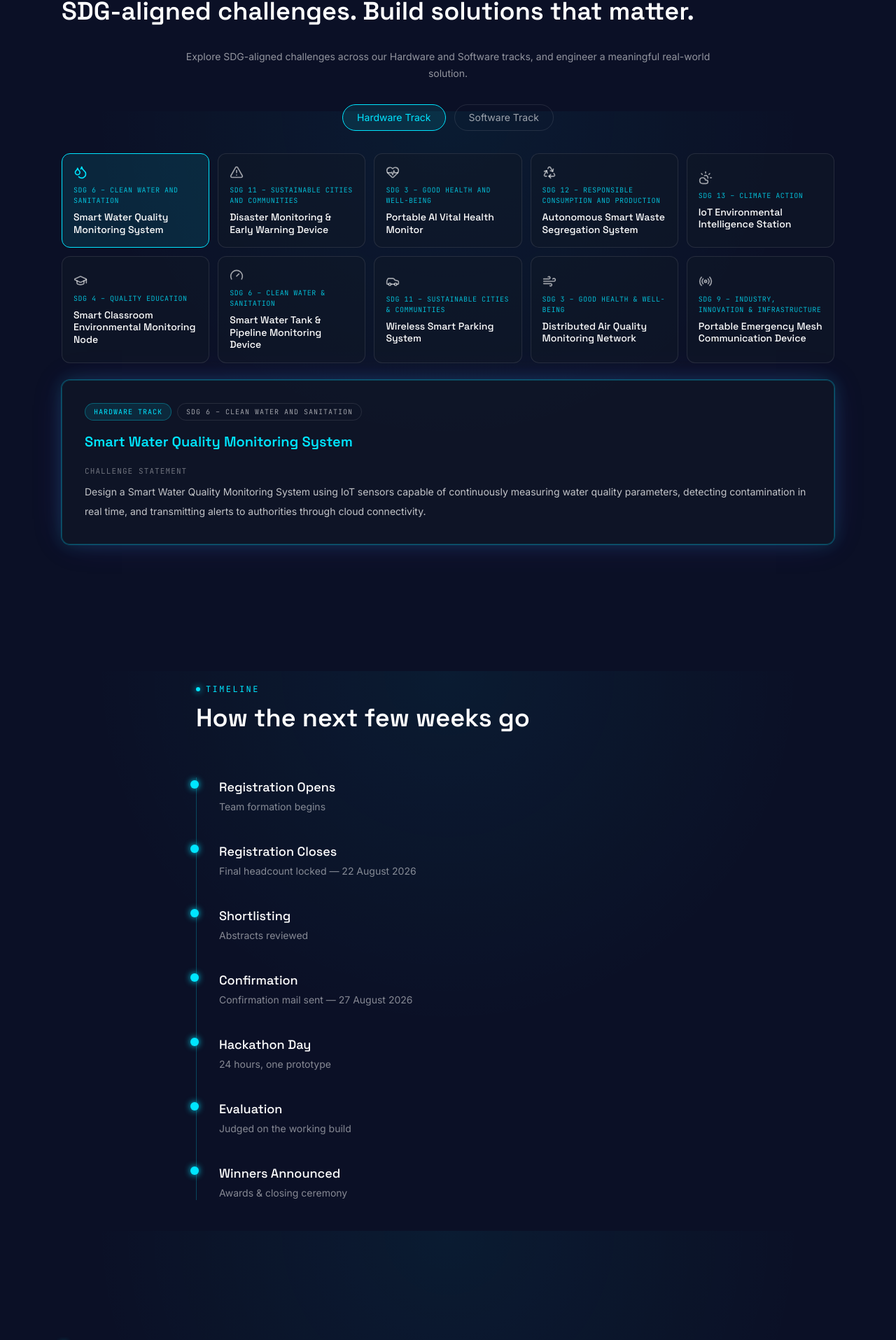
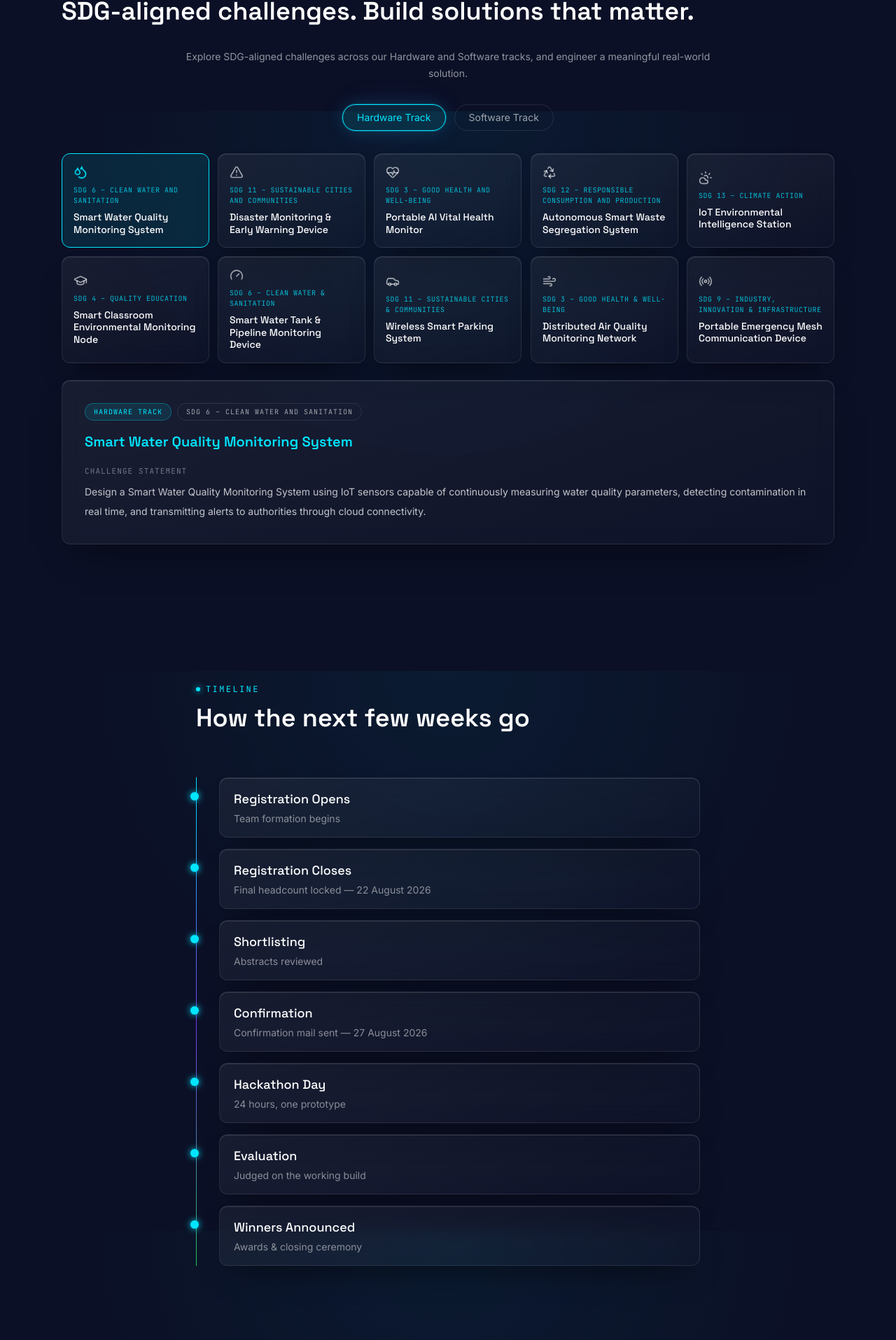
Before and after one commit to Flash5451/FUTURE-MATRIX-2026, a Next.js app: page / in a window 1280 px wide. Shown: the part 3041-4956 px from the top of the page at 70% size. Built offline with nearby package versions, Linux system fonts and the light colour scheme; no server answers.

Commit message:
Updated user interface

```diff
--- a/src/components/Contact.tsx
+++ b/src/components/Contact.tsx
@@ -5,7 +5,7 @@ import SectionHeading from "./SectionHeading";
 
 const CONTACT = {
   email: "futurematrix75@gmail.com",
-  venue: "Venue to be announced — check back closer to the date",
+  venue: "Gallery Hall (Room No. 1601), Dept. of Electrical & Communication Engineering, Vel Tech University, Avadi, Chennai",
 };
 
 const CHAPTERS = [
@@ -32,20 +32,20 @@ export default function Contact() {
     <section id="contact" className="mx-auto max-w-6xl px-6 py-24">
       <SectionHeading eyebrow="Contact" title="Questions before you register?" />
 
-      <div className="mt-10 grid gap-4 sm:grid-cols-2">
-        <a href={`mailto:${CONTACT.email}`} className="flex items-center gap-3 rounded-xl border border-white/10 bg-panel/50 p-5 hover:border-cyan/40">
-          <Mail className="text-cyan" size={20} />
+      <div className="perspective-wrap mt-10 grid gap-4 sm:grid-cols-2">
+        <a href={`mailto:${CONTACT.email}`} className="tilt-card glass-panel flex items-center gap-3 rounded-xl p-5 hover:border-cyan/40">
+          <Mail className="text-cyan shrink-0" size={20} />
           <span className="text-sm text-white/75">{CONTACT.email}</span>
         </a>
-        <div className="flex items-center gap-3 rounded-xl border border-white/10 bg-panel/50 p-5">
+        <div className="tilt-card glass-panel flex items-center gap-3 rounded-xl p-5">
           <MapPin className="text-cyan shrink-0" size={20} />
           <span className="text-sm text-white/75">{CONTACT.venue}</span>
         </div>
       </div>
 
-      <div className="mt-6 grid gap-4 sm:grid-cols-2">
+      <div className="perspective-wrap mt-6 grid gap-4 sm:grid-cols-2">
         {CHAPTERS.map((chapter) => (
-          <div key={chapter.name} className="rounded-xl border border-white/10 bg-panel/50 p-5">
+          <div key={chapter.name} className="tilt-card glass-panel rounded-xl p-5">
             <p className="font-display text-sm font-semibold text-cyan">{chapter.name}</p>
 
             <div className="mt-4 flex items-start gap-3">
--- a/src/components/FAQ.tsx
+++ b/src/components/FAQ.tsx
@@ -22,7 +22,7 @@ export default function FAQ() {
     <section id="faq" className="mx-auto max-w-3xl px-6 py-24">
       <SectionHeading eyebrow="FAQ" title="Questions people actually ask" />
 
-      <div className="mt-10 divide-y divide-white/10 rounded-xl border border-white/10 bg-panel/40">
+      <div className="glass-panel mt-10 divide-y divide-white/10 rounded-xl">
         {FAQS.map(([q, a], i) => (
           <div key={q}>
             <button
--- a/src/components/ProblemStatements.tsx
+++ b/src/components/ProblemStatements.tsx
@@ -31,14 +31,14 @@ export default function ProblemStatements() {
       <SectionHeading eyebrow="Problem Statements" title="SDG-aligned challenges. Build solutions that matter." />
       <p className="mx-auto mt-4 max-w-3xl text-center text-sm leading-6 text-white/55">Explore SDG-aligned challenges across our Hardware and Software tracks, and engineer a meaningful real-world solution.</p>
       <div className="mt-8 flex justify-center gap-3">
-        <button onClick={() => switchGroup("Hardware")} className={`rounded-full border px-5 py-2 text-sm ${group === "Hardware" ? "border-cyan bg-cyan/10 text-cyan" : "border-white/10 text-white/60"}`}>Hardware Track</button>
-        <button onClick={() => switchGroup("Software")} className={`rounded-full border px-5 py-2 text-sm ${group === "Software" ? "border-cyan bg-cyan/10 text-cyan" : "border-white/10 text-white/60"}`}>Software Track</button>
+        <button onClick={() => switchGroup("Hardware")} className={`rounded-full border px-5 py-2 text-sm transition-all ${group === "Hardware" ? "glow-border border-cyan bg-cyan/10 text-cyan" : "border-white/10 text-white/60 hover:border-white/25"}`}>Hardware Track</button>
+        <button onClick={() => switchGroup("Software")} className={`rounded-full border px-5 py-2 text-sm transition-all ${group === "Software" ? "glow-border border-cyan bg-cyan/10 text-cyan" : "border-white/10 text-white/60 hover:border-white/25"}`}>Software Track</button>
       </div>
-      <div className="mt-8 grid grid-cols-2 gap-3 sm:grid-cols-3 lg:grid-cols-5">
+      <div className="perspective-wrap mt-8 grid grid-cols-2 gap-3 sm:grid-cols-3 lg:grid-cols-5">
         {items.map((item, i) => {
           const Icon = ICONS[item.id] ?? Radio;
           return (
-            <button key={item.id} onClick={() => setActive(i)} className={`rounded-xl border p-4 text-left transition-colors ${active === i ? "border-cyan bg-cyan/10" : "border-white/10 bg-panel/50 hover:border-white/25"}`}>
+            <button key={item.id} onClick={() => setActive(i)} className={`tilt-card rounded-xl border p-4 text-left transition-colors ${active === i ? "border-cyan bg-cyan/10" : "glass-panel hover:border-white/25"}`}>
               <Icon className={active === i ? "text-cyan" : "text-white/60"} size={20} />
               <p className="mt-2 font-mono text-[10px] uppercase tracking-wider text-cyan/80">{item.sdg}</p>
               <p className="mt-2 font-display text-xs font-medium leading-tight sm:text-sm">{item.title}</p>
@@ -47,7 +47,7 @@ export default function ProblemStatements() {
         })}
       </div>
       <AnimatePresence mode="wait">
-        <motion.div key={group + p.title} initial={{ opacity: 0, y: 10 }} animate={{ opacity: 1, y: 0 }} exit={{ opacity: 0, y: -10 }} className="glow-border mt-6 rounded-xl border border-cyan/20 bg-panel/60 p-6 sm:p-8">
+        <motion.div key={group + p.title} initial={{ opacity: 0, y: 10 }} animate={{ opacity: 1, y: 0 }} exit={{ opacity: 0, y: -10 }} className="glow-border glass-panel scan-sheen mt-6 rounded-xl border border-cyan/20 p-6 sm:p-8">
           <div className="flex flex-wrap items-center gap-2">
             <span className="rounded-full border border-cyan/30 bg-cyan/10 px-3 py-1 font-mono text-[10px] uppercase tracking-widest text-cyan">{p.track} Track</span>
             <span className="rounded-full border border-white/10 px-3 py-1 font-mono text-[10px] uppercase tracking-widest text-white/60">{p.sdg}</span>
--- a/src/components/Rules.tsx
+++ b/src/components/Rules.tsx
@@ -19,7 +19,7 @@ export default function Rules() {
     <section id="rules" className="mx-auto max-w-6xl px-6 py-24">
       <SectionHeading eyebrow="Rules" title="Keep it fair, keep it working" />
 
-      <div className="mt-10 grid gap-4 sm:grid-cols-2 lg:grid-cols-3">
+      <div className="perspective-wrap mt-10 grid gap-4 sm:grid-cols-2 lg:grid-cols-3">
         {RULES.map((r, i) => (
           <motion.div
             key={r.title}
@@ -27,7 +27,7 @@ export default function Rules() {
             whileInView={{ opacity: 1, y: 0 }}
             viewport={{ once: true }}
             transition={{ duration: 0.4, delay: i * 0.06 }}
-            className="rounded-xl border border-white/10 bg-panel/50 p-5"
+            className="tilt-card glass-panel rounded-xl p-5"
           >
             <r.icon className="text-cyan" size={20} strokeWidth={1.5} />
             <h3 className="mt-3 font-display text-sm font-semibold">{r.title}</h3>
@@ -41,7 +41,7 @@ export default function Rules() {
           href="/future-matrix-rulebook.pdf"
           target="_blank"
           rel="noopener noreferrer"
-          className="inline-flex items-center gap-2 rounded-full border border-cyan/40 bg-cyan/10 px-6 py-3 font-display text-sm font-semibold text-cyan transition hover:bg-cyan hover:text-slate-950"
+          className="glow-border inline-flex items-center gap-2 rounded-full border border-cyan/40 bg-cyan/10 px-6 py-3 font-display text-sm font-semibold text-cyan transition hover:bg-cyan hover:text-slate-950"
         >
           <FileDown size={18} /> Download Official Rulebook
         </a>
--- a/src/components/Schedule.tsx
+++ b/src/components/Schedule.tsx
@@ -22,7 +22,7 @@ export default function Schedule() {
     <section id="schedule" className="mx-auto max-w-3xl px-6 py-24">
       <SectionHeading eyebrow="Schedule" title="24 hours, hour by hour" />
 
-      <div className="mt-10 divide-y divide-white/10 rounded-xl border border-white/10 bg-panel/40">
+      <div className="glass-panel mt-10 divide-y divide-white/10 rounded-xl">
         {SCHEDULE.map(([time, label], i) => (
           <motion.div
             key={label}
@@ -30,8 +30,9 @@ export default function Schedule() {
             whileInView={{ opacity: 1 }}
             viewport={{ once: true }}
             transition={{ duration: 0.3, delay: i * 0.03 }}
-            className="flex items-center gap-6 px-5 py-3.5"
+            className="flex items-center gap-4 px-5 py-3.5 transition-colors hover:bg-white/[0.03]"
           >
+            <span className="h-1.5 w-1.5 shrink-0 rounded-full bg-cyan shadow-[0_0_8px_var(--cyan)]" />
             <span className="w-20 shrink-0 font-mono text-xs text-cyan">{time}</span>
             <span className="text-sm text-white/75">{label}</span>
           </motion.div>
--- a/src/components/Timeline.tsx
+++ b/src/components/Timeline.tsx
@@ -18,7 +18,13 @@ export default function Timeline() {
     <section id="timeline" className="mx-auto max-w-3xl px-6 py-24">
       <SectionHeading eyebrow="Timeline" title="How the next few weeks go" />
 
-      <div className="relative mt-12 border-l border-cyan/25 pl-8">
+      <div
+        className="relative mt-12 pl-8"
+        style={{
+          borderLeft: "1px solid transparent",
+          borderImage: "linear-gradient(180deg, var(--cyan), var(--purple), var(--green)) 1",
+        }}
+      >
         {STEPS.map((s, i) => (
           <motion.div
             key={s.title}
@@ -26,10 +32,10 @@ export default function Timeline() {
             whileInView={{ opacity: 1, x: 0 }}
             viewport={{ once: true, margin: "-40px" }}
             transition={{ duration: 0.4, delay: i * 0.06 }}
-            className="relative pb-10 last:pb-0"
+            className="glass-panel relative mb-4 rounded-xl px-5 py-4 last:mb-0"
           >
             <span
-              className="absolute -left-[41px] top-1 h-3 w-3 rounded-full bg-cyan"
+              className="absolute -left-[42px] top-5 h-3 w-3 rounded-full bg-cyan"
               style={{ boxShadow: "0 0 10px var(--cyan)" }}
             />
             <p className="font-display text-lg font-medium">{s.title}</p>
```
